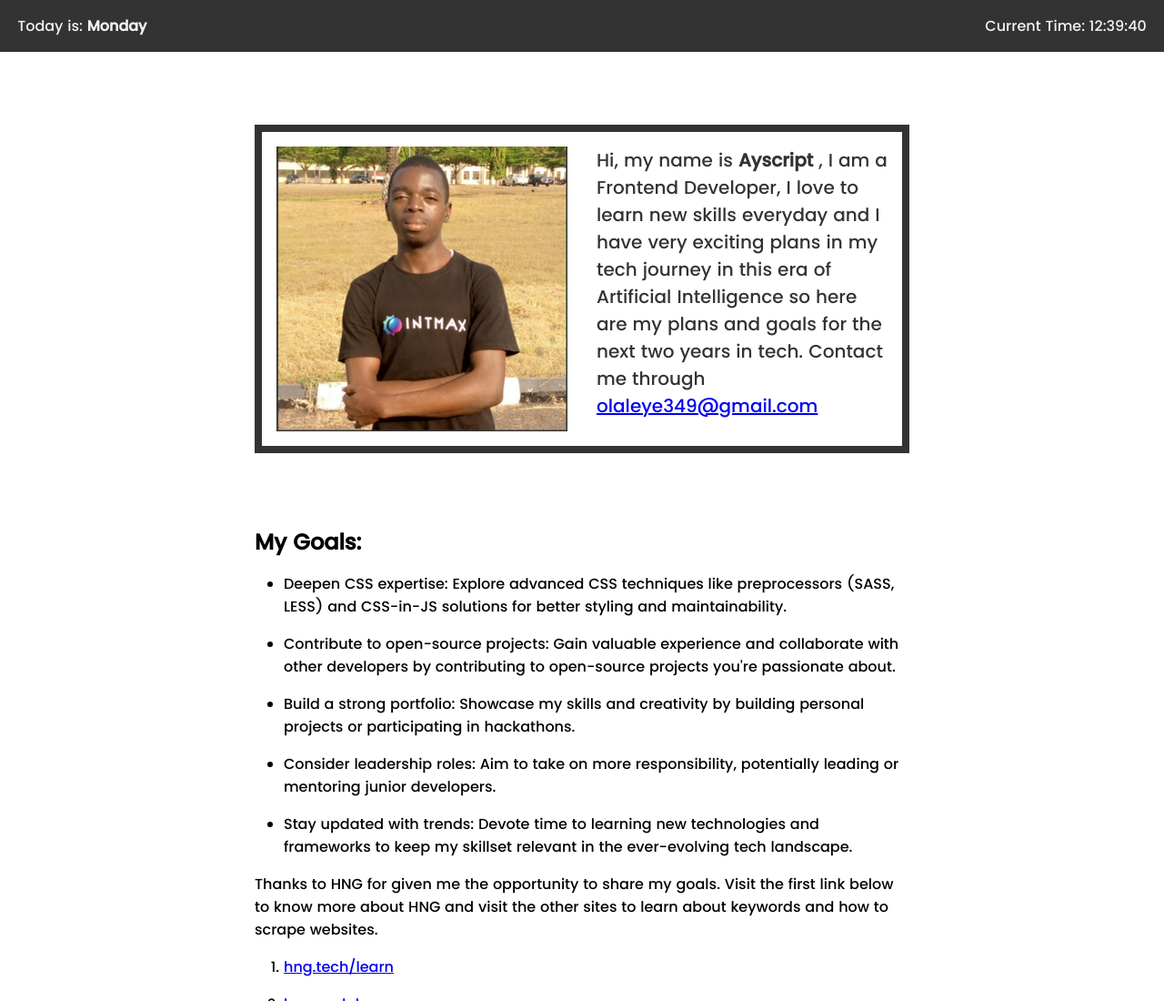
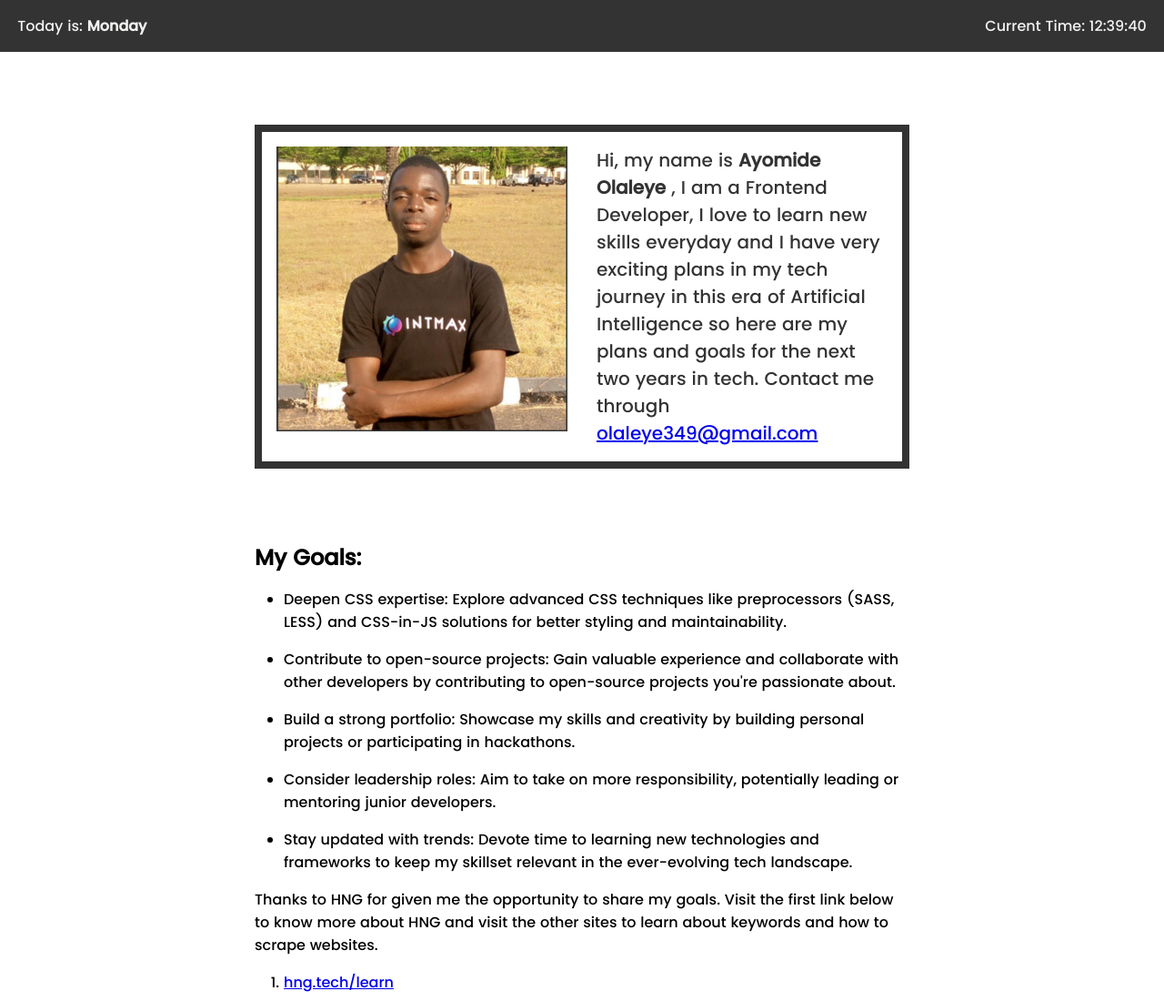
Before and after one commit to OlaleyeAg20/hngtask1, a plain HTML site: page HNGTASK1/index.html in a window 1280 px wide. Shown: the top 1100 px of the page at 91% size. Drawn offline with Linux system fonts and the light colour scheme.

Commit message:
Update index.html

```diff
--- a/HNGTASK1/index.html
+++ b/HNGTASK1/index.html
@@ -23,7 +23,7 @@
         <img src="avater.png" alt="Avater" id="avater" data-testid="slackProfilePicture">
         <p>Hi, my name is
             <!-- Slack Name -->
-            <span class="bold" data-testid="slackDisplayName">Ayscript</span>
+            <span class="bold" data-testid="slackDisplayName">Ayomide Olaleye</span>
             , I am a Frontend Developer, I love to learn new skills everyday and I have very exciting plans in my tech journey in this era of Artificial Intelligence so here are my plans and goals for the next two years in tech. Contact me through
             <!-- Slack Email -->
             <a href="mailto:olaleye349@gmail.com" data-testid="slackEmail">olaleye349@gmail.com</a>
```
